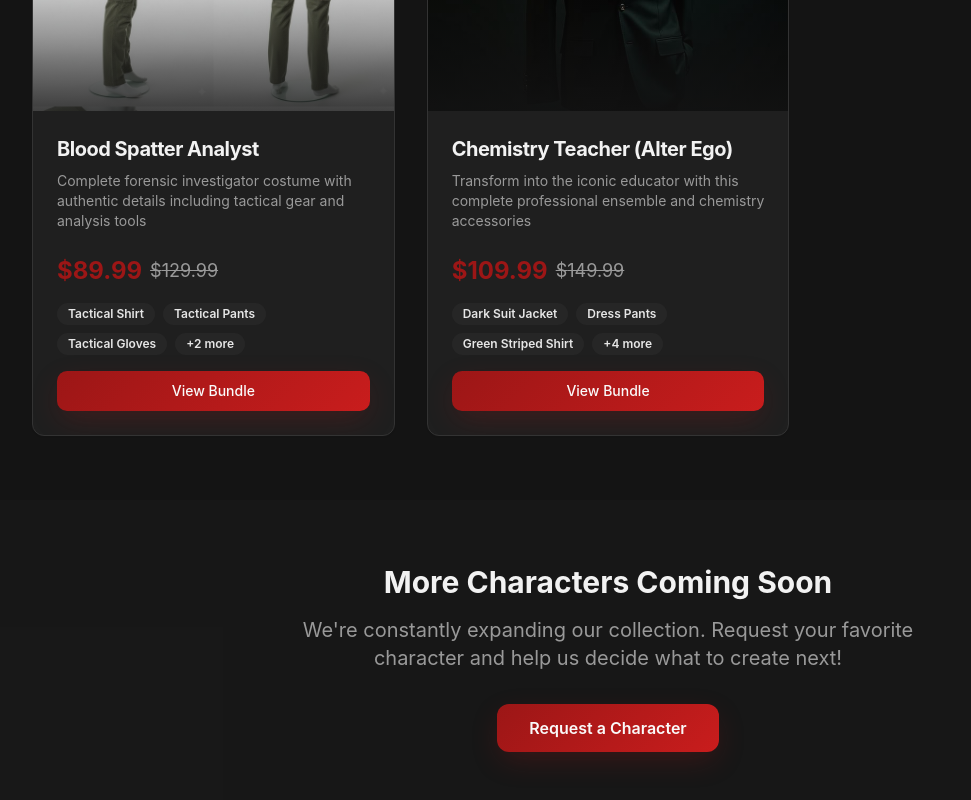
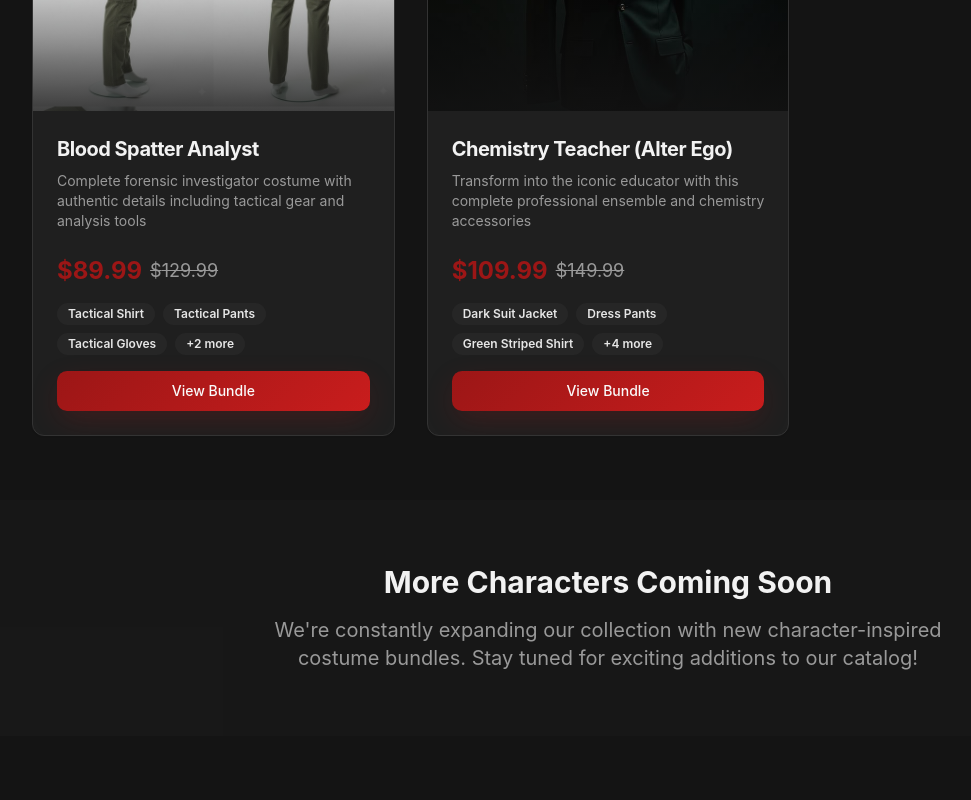
Before and after one commit to ash7227/crimson-cinematic-shop, a React (Vite) app: page /characters in a window 1280 px wide. Shown: the part 644-1444 px from the top of the page, without its empty margins (32-1003 px from the left). After the commit the page ends 1380 px from the top, so only its background shows below. Built offline with nearby package versions, Linux system fonts and the light colour scheme; the HTML template or start-up script is replaced by a standard one.

Commit message:
Remove request character button

```diff
--- a/src/pages/AllCharacters.tsx
+++ b/src/pages/AllCharacters.tsx
@@ -144,16 +144,10 @@ const AllCharacters = () => {
       <section className="py-16 px-4 sm:px-6 lg:px-8 bg-secondary/20">
         <div className="container mx-auto text-center">
           <h2 className="text-3xl font-bold mb-4">More Characters Coming Soon</h2>
-          <p className="text-xl text-muted-foreground mb-8 max-w-2xl mx-auto">
-            We're constantly expanding our collection. Request your favorite character
-            and help us decide what to create next!
+          <p className="text-xl text-muted-foreground max-w-2xl mx-auto">
+            We're constantly expanding our collection with new character-inspired costume bundles.
+            Stay tuned for exciting additions to our catalog!
           </p>
-          <button
-            onClick={() => navigate('/#request')}
-            className="btn-crimson px-8 py-3 rounded-lg font-semibold transition-all hover:scale-105"
-          >
-            Request a Character
-          </button>
         </div>
       </section>
 
```
